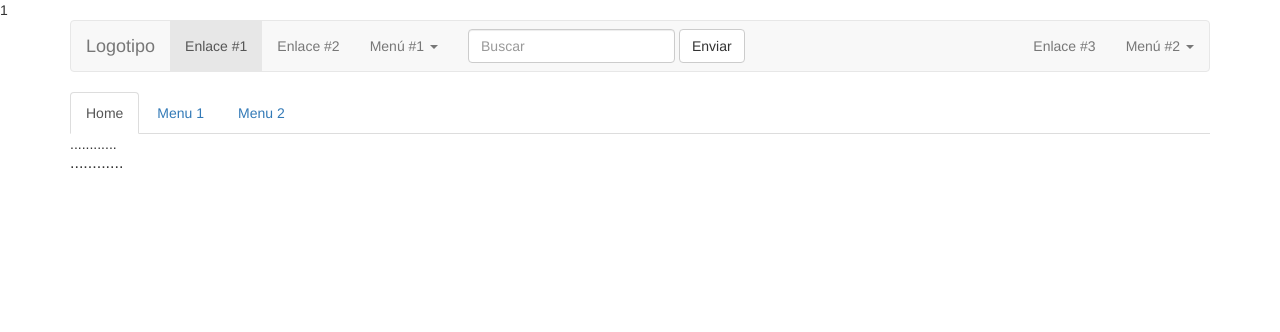
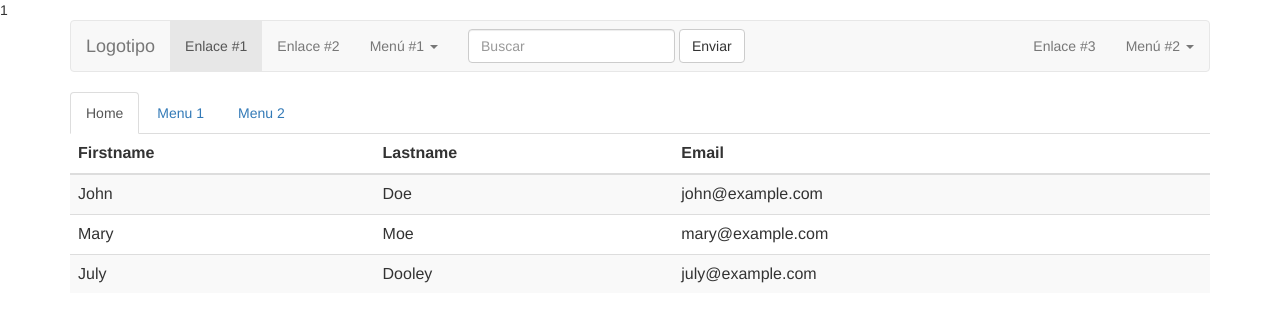
Before and after one commit to BLANCASOTO/RASPEDWEB2017, a PHP site: page /content/admin.php in a window 1280 px wide. Shown: the top 332 px of the page. Run offline with PHP 8.4, Linux system fonts and the light colour scheme; the visitor is signed in with stand-in values (Sample User, id 1); some libraries are stand-ins or nearby versions.

Commit message:
Update admin.php

```diff
--- a/content/admin.php
+++ b/content/admin.php
@@ -89,23 +89,32 @@ echo $cupo;
 
 <div class="tab-content">
   <div id="home" class="tab-pane fade in active">
-    <table>
-<tbody>
-  <!-- Aplicadas en las filas -->
-  <tr class="active">...</tr>
-  <tr class="success">...</tr>
-  <tr class="warning">...</tr>
-  <tr class="danger">...</tr>
-
-  <!-- Aplicadas en las celdas (<td> o <th>) -->
-  <tr>
-    <td class="active">...</td>
-    <td class="success">...</td>
-    <td class="warning">...</td>
-    <td class="danger">...</td>
-  </tr>
-</tbody>
-</table>
+    <table class="table table-striped">
+    <thead>
+      <tr>
+        <th>Firstname</th>
+        <th>Lastname</th>
+        <th>Email</th>
+      </tr>
+    </thead>
+    <tbody>
+      <tr>
+        <td>John</td>
+        <td>Doe</td>
+        <td>john@example.com</td>
+      </tr>
+      <tr>
+        <td>Mary</td>
+        <td>Moe</td>
+        <td>mary@example.com</td>
+      </tr>
+      <tr>
+        <td>July</td>
+        <td>Dooley</td>
+        <td>july@example.com</td>
+      </tr>
+    </tbody>
+  </table>
   </div>
   <div id="menu1" class="tab-pane fade">
     <h3>Menu 1</h3>
```
